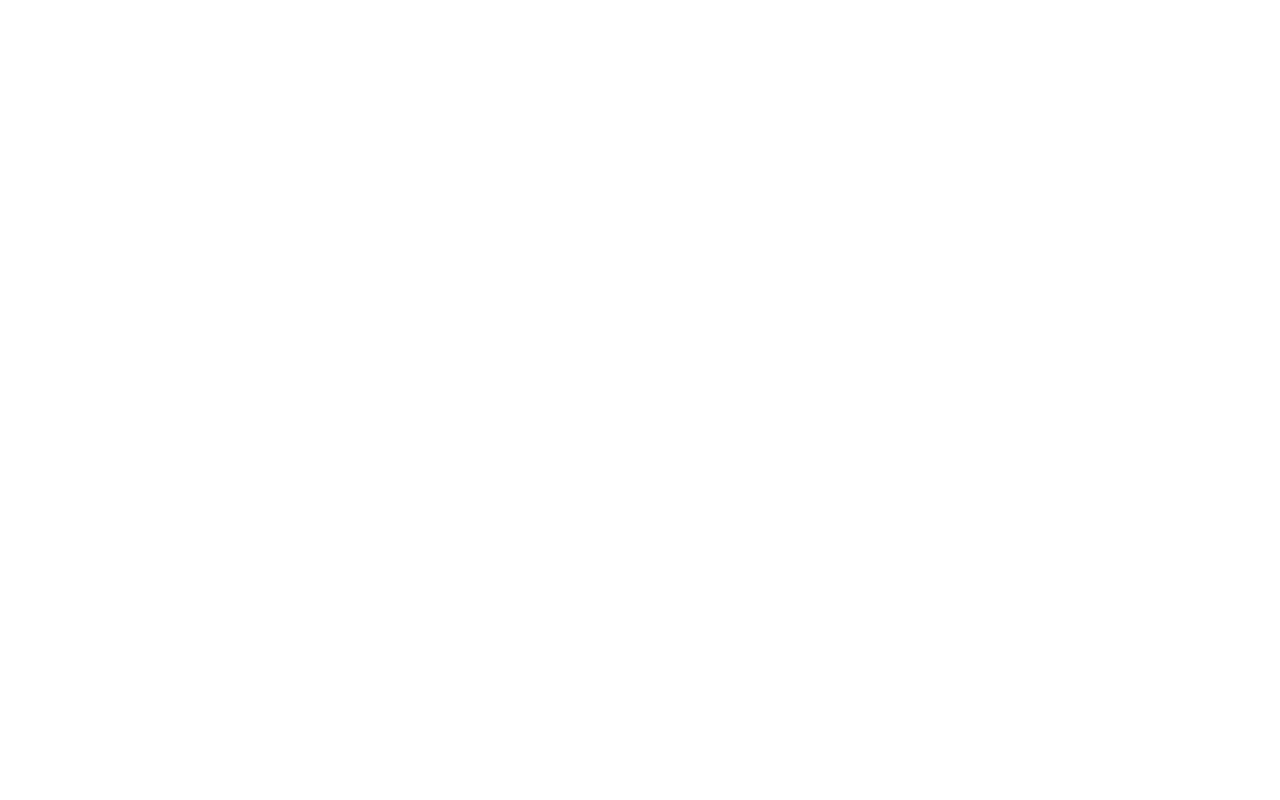
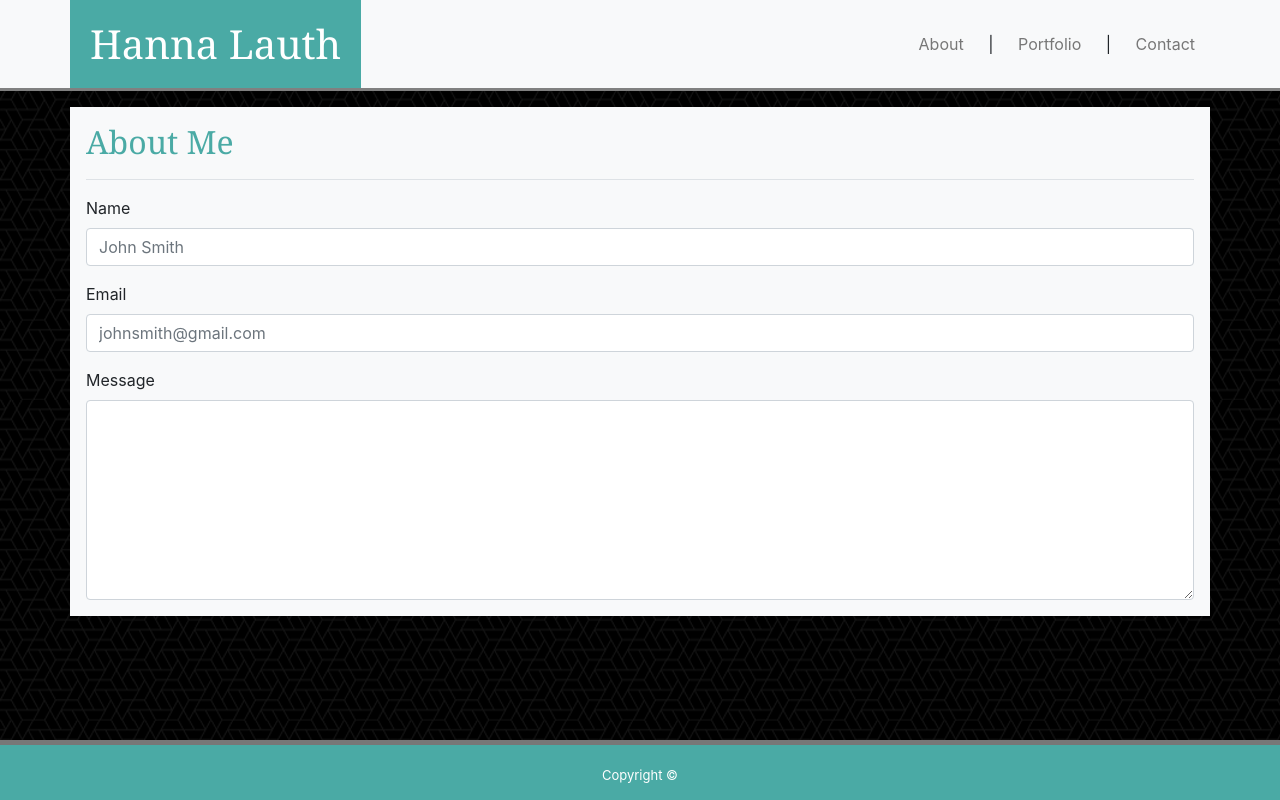
Before and after one commit to hmlauth/Bootstrap-Portfolio, a plain HTML site: page contact.html in a window 1280 px wide. Drawn offline with nearby package versions, Linux system fonts and the light colour scheme.

Commit message:
all pages complete with layout and styling

```diff
--- a/assets/css/style.css
+++ b/assets/css/style.css
@@ -54,4 +54,6 @@ footer {
     margin-top: 10px;
     left: 0;
     line-height: 60px;
+    background-color: #4aaaa5;
+    color: white;
 }
--- a/contact.html
+++ b/contact.html
@@ -0,0 +1,65 @@
+<!DOCTYPE html>
+<html>
+<head>
+    <meta charset="utf-8" />
+    <meta http-equiv="X-UA-Compatible" content="IE=edge">
+    <title>HW Week1 "Basic-Portfolio" using Bootstrap</title>
+    <meta name="viewport" content="width=device-width, initial-scale=1">
+    <!--Bootstrap CSS file first -->
+    <link rel="stylesheet" href="https://stackpath.bootstrapcdn.com/bootstrap/4.1.3/css/bootstrap.min.css" integrity="sha384-MCw98/SFnGE8fJT3GXwEOngsV7Zt27NXFoaoApmYm81iuXoPkFOJwJ8ERdknLPMO" crossorigin="anonymous">
+    <!--My style sheet comes second -->
+    <link rel="stylesheet" type="text/css" media="screen" href="assets/css/style.css" />
+    <script src="main.js"></script>
+</head>
+
+<body>
+    <!--Navbar wrapped inside a container to reduce width-->
+    <nav class="navbar navbar-expand-lg navbar-dark bg-light py-0">
+        <div class="container pl-0">
+            <a class="navbar-brand py-0 px-0 my-0" href="index.html">
+                <h1 class="mb-0">Hanna Lauth</h1>
+            </a>
+                <div class="nav-container">
+                    <nav>
+                        <a href="index.html">About</a>
+                        <span>|</span>
+                        <a href="portfolio.html">Portfolio</a>
+                        <span>|</span>
+                        <a href="contact.html">Contact</a>
+                    </nav>
+                </div>
+        </div>
+    </nav>
+
+    <!--Middle of page, i.e main content-->
+    <div class="container mt-3 bg-light">
+        <div class="row p-3">
+            <div class="col">
+                <div class="row border-bottom">
+                    <h2>About Me</h2>
+                </div>
+            </div>
+        </div>
+        <form class="px-3 pb-3">
+            <div class="row">
+                <label for="formGroupExampleInput">Name</label>
+                <input type="text" class="form-control" id="formGroupExampleInput" placeholder="John Smith">
+            </div>
+            <div class="row pt-3">
+                <label for="formGroupExampleInput2">Email</label>
+                <input type="text" class="form-control" id="formGroupExampleInput2" placeholder="johnsmith@gmail.com">
+            </div>
+            <div class="row pt-3">
+                <label for="formGroupExampleInput2">Message</label>
+                <div class="input-group">
+                    <textarea class="form-control" aria-label="With textarea" style="height:200px"></textarea>
+                </div>
+            </div>
+        </form>
+    </div>
+
+    <!--Insert footer-->
+    <footer>Copyright &copy;</footer>
+
+</body>
+</html>
```
Also changed, not shown: index.html (+1 -1 lines), portfolio.html (+1 -1 lines).
